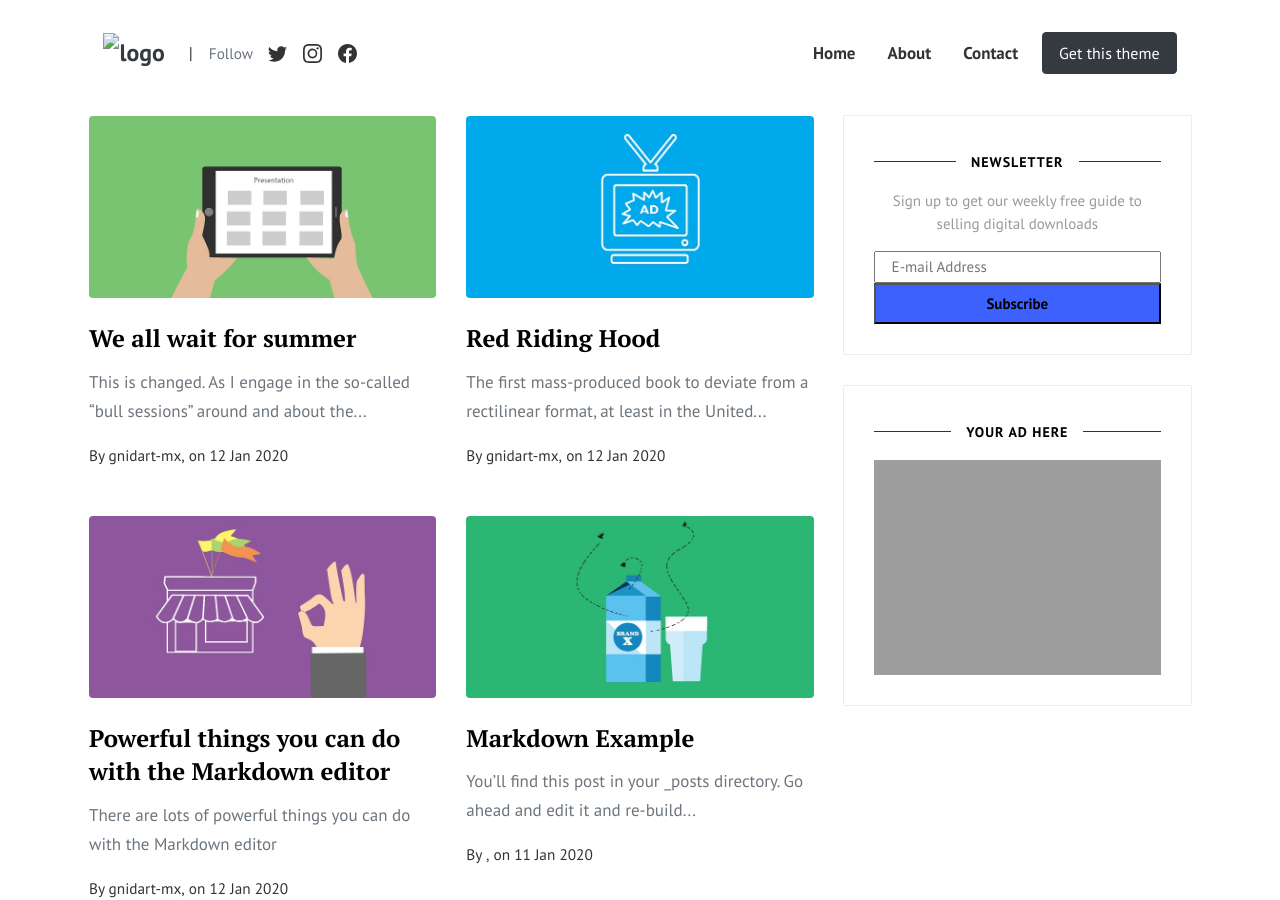
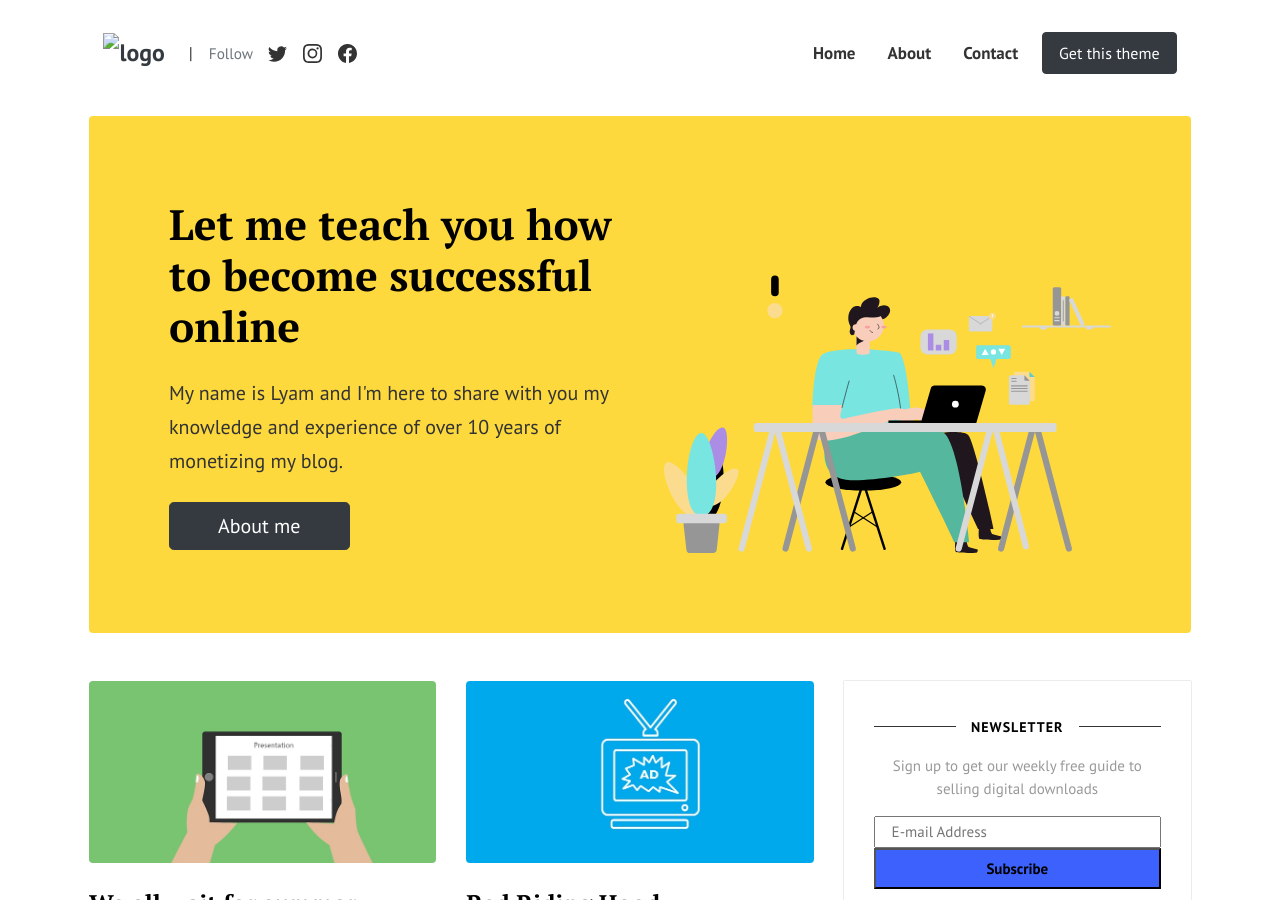
Before and after one commit to gnidart-mx/gnidart-mx.github.io, a Jekyll site: the page built from index.html, in a window 1280 px wide and 900 px high. Built offline with Jekyll 4.4.1, drawn with Linux system fonts in a browser that asks for light colours; the list of posts is cut into pages by our own code; comment, search, counter and statistics services are not loaded.

Commit message:
index-change

```diff
--- a/index.html
+++ b/index.html
@@ -6,16 +6,16 @@ background: '/img/bg-index.jpg'
 
 <!-- Home Intro
 ================================================== -->
-{% if page.url == "gnidart-mx.github.io/gnidart-mx" %}
+{% if page.url == "/" %}
 <div class="rounded mb-5 hero">
   <div class="row align-items-center justify-content-between">
     <div class="col-md-6">
       <h1 class="font-weight-bold mb-4 serif-font">Let me  teach you how to become successful online</h1>
       <p class="lead mb-4">My name is Lyam and I'm here to share with you my knowledge and experience of over 10 years of monetizing my blog.</p>
-      <a href="{{site.baseurl}}/about" class="btn btn-dark text-white px-5 btn-lg">About me</a>
+      <a href="{{baseurl}}/about" class="btn btn-dark text-white px-5 btn-lg">About me</a>
     </div>
     <div class="col-md-6 text-right pl-0 pl-lg-4">
-      <img class="intro" height="500" src="{{site.baseurl}}/assets/images/intro.svg">
+      <img class="intro" height="500" src="{{baseurl}}/assets/images/intro.svg">
     </div>
   </div>
 </div>
```
